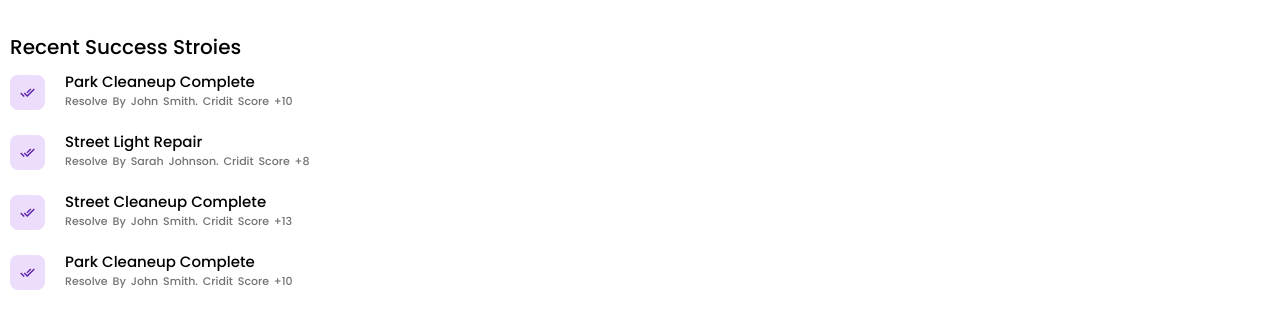
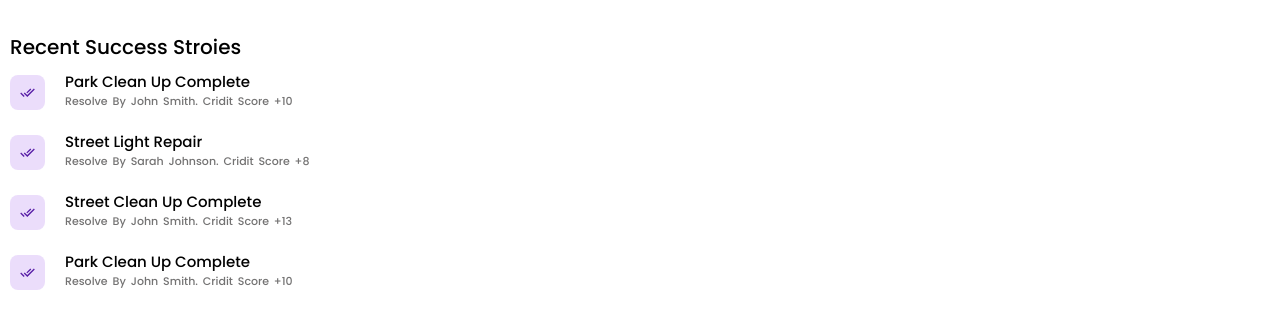
Before and after one commit to Vikram-05/Civil_Watch, a React (Vite) app in the folder client/vite-project/: page / in a window 1280 px wide. Shown: the part 769-1078 px from the top of the page. Built offline with nearby package versions, Linux system fonts and the light colour scheme; no server answers.

Commit message:
Update Success.jsx

```diff
--- a/client/vite-project/src/components/successComponent/Success.jsx
+++ b/client/vite-project/src/components/successComponent/Success.jsx
@@ -13,7 +13,7 @@ function Success() {
                     <MdOutlineDoneAll className='icon' />
                 </div>
                 <div className="details_con">
-                    <p>Park cleaneup complete</p>
+                    <p>Park clean up complete</p>
                     <span className='disc'>Resolve by john smith. cridit score +10</span>
                 </div>
             </div>
@@ -31,7 +31,7 @@ function Success() {
                     <MdOutlineDoneAll className='icon' />
                 </div>
                 <div className="details_con">
-                    <p>street cleaneup complete</p>
+                    <p>street clean up complete</p>
                     <span className='disc'>Resolve by john smith. cridit score +13</span>
                 </div>
             </div>
@@ -40,7 +40,7 @@ function Success() {
                     <MdOutlineDoneAll className='icon' />
                 </div>
                 <div className="details_con">
-                    <p>Park cleaneup complete</p>
+                    <p>Park clean up complete</p>
                     <span className='disc'>Resolve by john smith. cridit score +10</span>
                 </div>
             </div>
```
